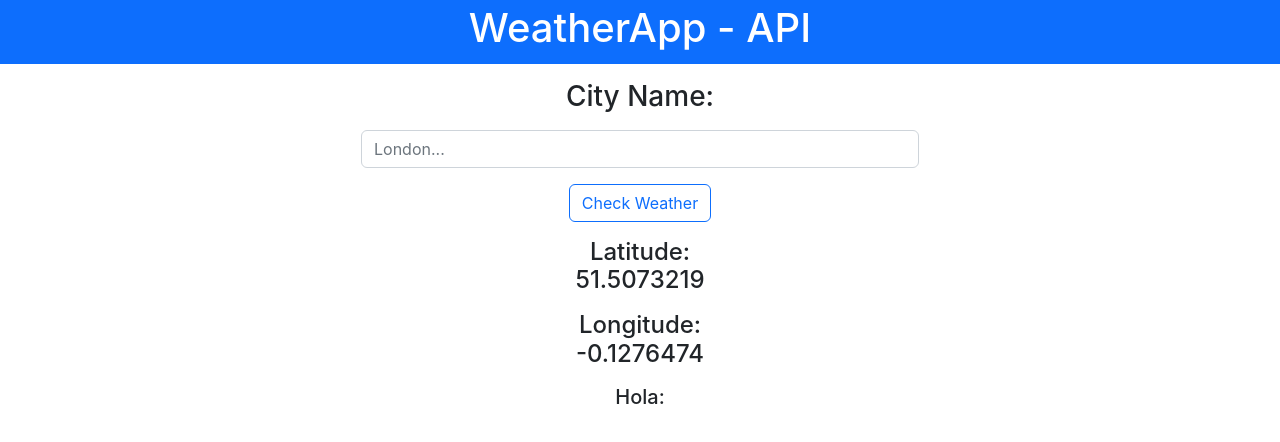
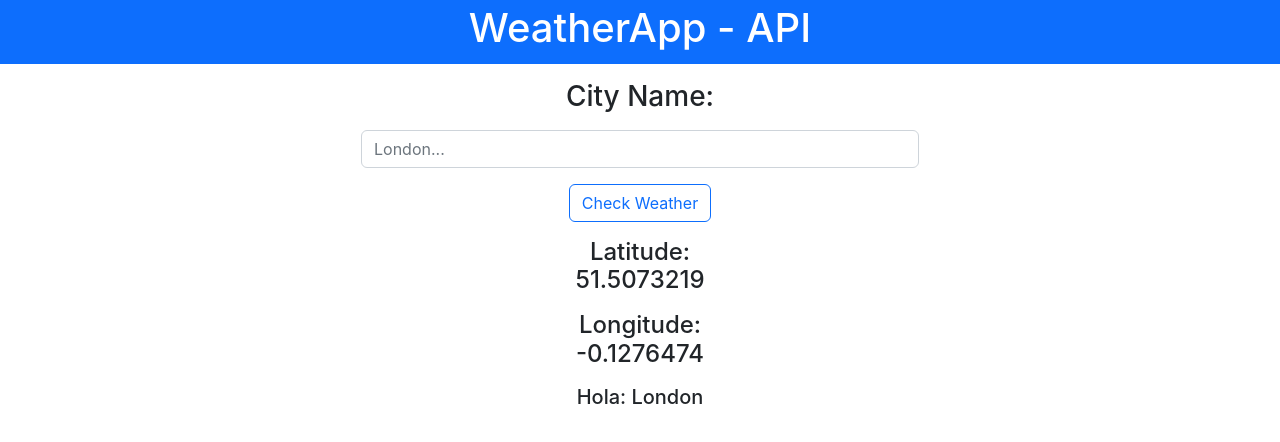
Before and after one commit to RubenValls/Weather-App_React, a React (Create React App) app: page / in a window 1280 px wide. Shown: the top 442 px of the page. Built offline with nearby package versions, Linux system fonts and the light colour scheme.

Commit message:
using useState in variables

```diff
--- a/src/components/weather.jsx
+++ b/src/components/weather.jsx
@@ -1,13 +1,18 @@
 import React from 'react';
 import { getInfo } from './jsFuntions/variables';
+import { useState } from 'react';
 
 const Weather = () => {
     let info = getInfo();
-    console.log(info);
+
+    const [city, setCity] = useState(info[0]);
+    const [lattitude, setLattitude] = useState(info[1]);
+    const [longitude, setLongitude] = useState(info[2]);
+
     return (
         <div class="container">
             <div class="weather">
-                <h5>Hola:</h5>
+                <h5>Hola: {city}</h5>
             </div>
         </div>
     );
```
